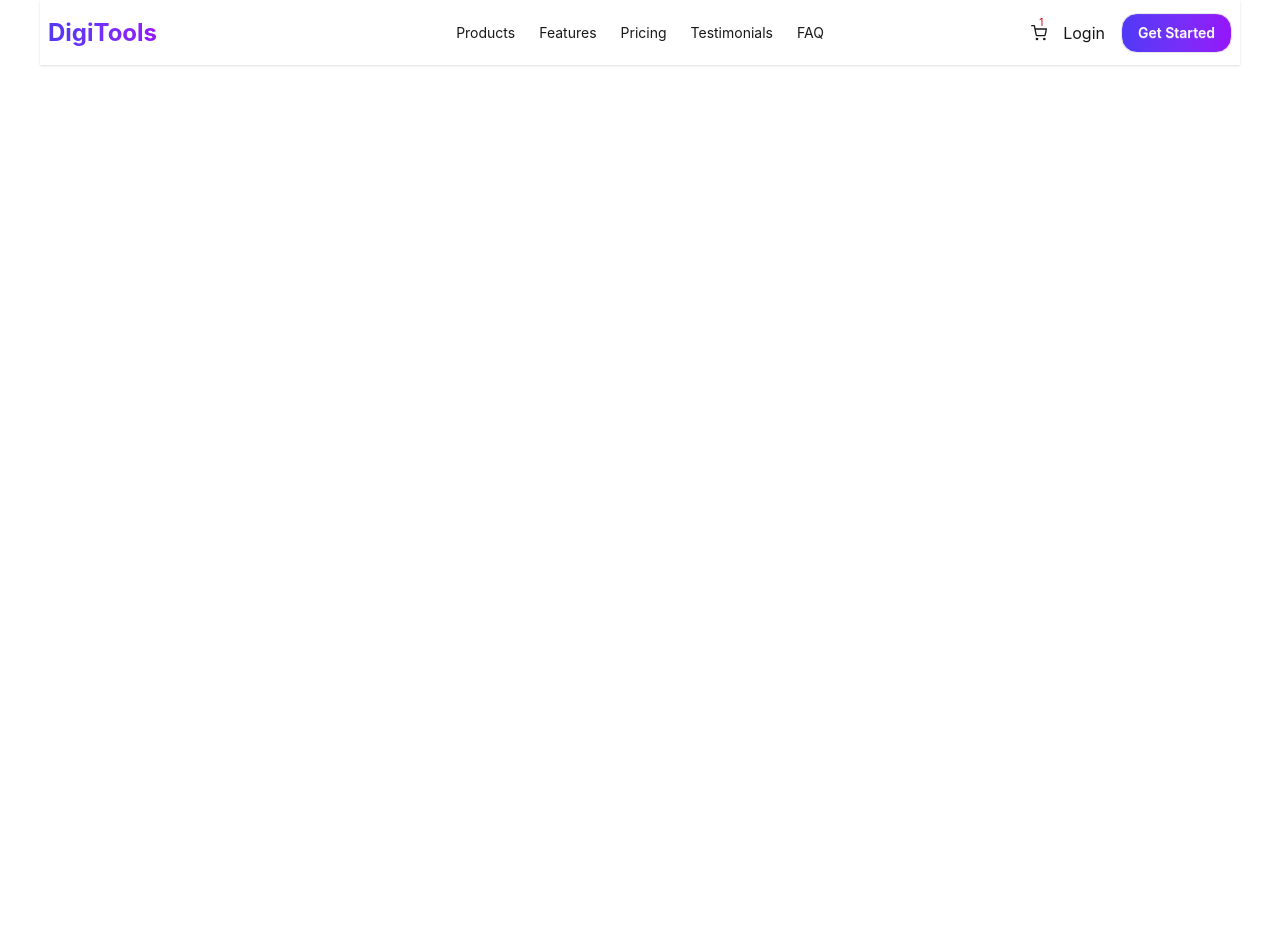
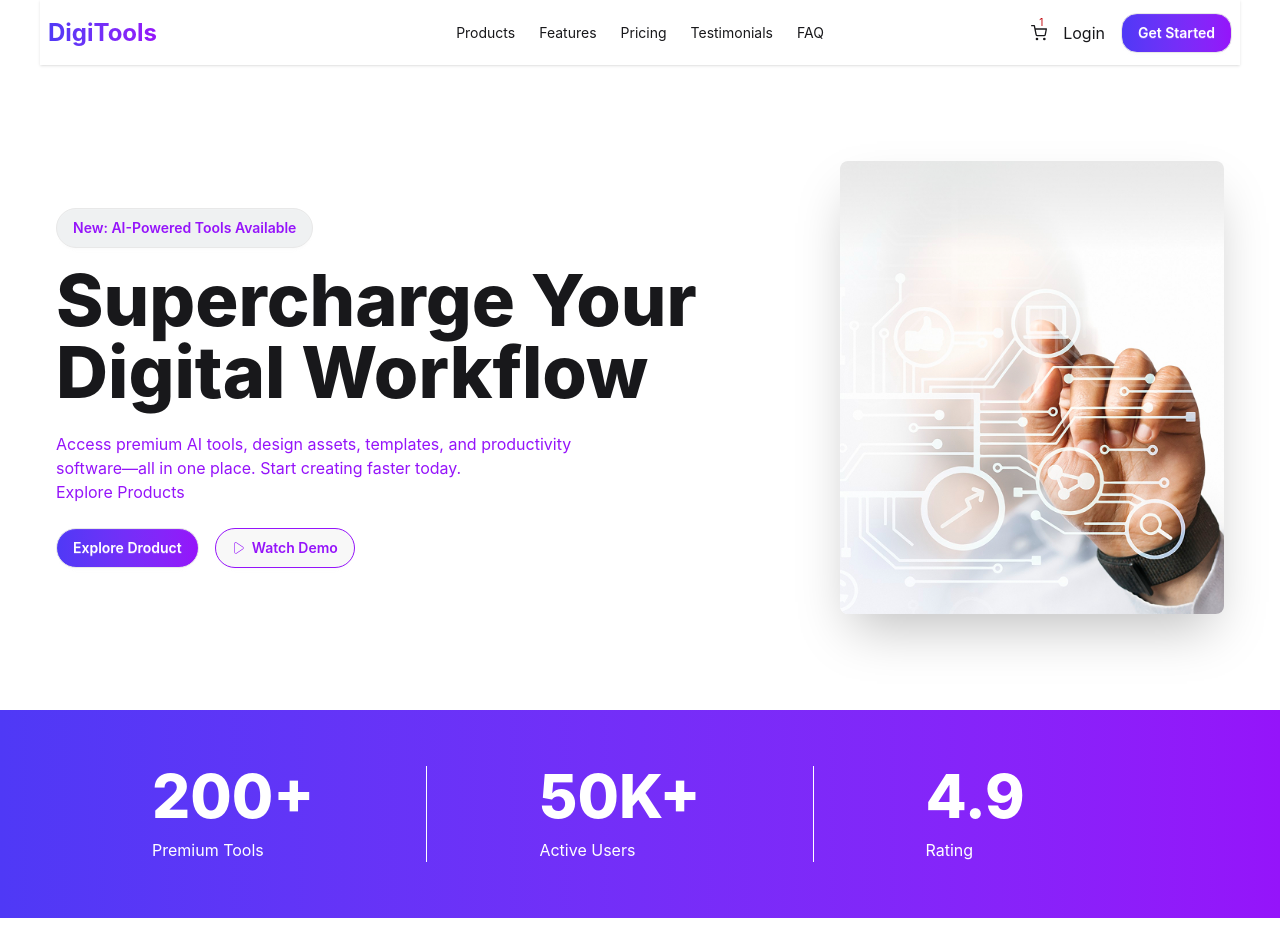
Before and after one commit to mozzammelrobi/DigiTools-Platform, a React (Vite) app: page / in a window 1280 px wide. Shown: the top 952 px of the page. Before the commit the page ends 800 px from the top, so only its background shows below. Built offline with nearby package versions, Linux system fonts and the light colour scheme.

Commit message:
banner and rating add

```diff
--- a/src/App.jsx
+++ b/src/App.jsx
@@ -1,13 +1,17 @@
 import { useState } from 'react'
 import './App.css'
 import Navbar from './components/Navbar/Navbar'
+import Banner from './components/Banner/Banner'
+import Rating from './components/Rating/Rating'
 
 function App() {
 
 
   return (
     <>
-      <Navbar></Navbar>
+      <Navbar />
+      <Banner />
+      <Rating />
     </>
   )
 }
--- /dev/null
+++ b/src/components/Banner/Banner.jsx
@@ -0,0 +1,30 @@
+import React from 'react';
+import bannerlogo from '../../assets/banner.png'
+import { CiPlay1 } from 'react-icons/ci';
+
+const Banner = () => {
+    return (
+        <div className="hero max-w-300 mx-auto my-20">
+            <div className="hero-content flex-col lg:flex-row-reverse">
+                <img
+                    alt="Tailwind CSS hero component"
+                    src={bannerlogo}
+                    className="max-w-sm rounded-lg shadow-2xl"
+                />
+                <div>
+                    <p className='bg-[#6273821A] rounded-full text-[#9514FA] btn mb-4'>New: AI-Powered Tools Available</p>
+                    <h1 className="text-7xl font-extrabold">Supercharge Your Digital Workflow</h1>
+                    <p className="py-6 text-[#9514FA]">
+                        Access premium AI tools, design assets, templates, and productivity <br />
+                        software—all in one place. Start creating faster today. <br />
+                        Explore Products
+                    </p>
+                    <button className="btn bg-linear-to-r from-[#4F39F6] to-[#9514FA] text-white rounded-full" >Explore Droduct</button>
+                    <button className='btn rounded-full ml-4 border border-[#9514FA]  text-[#9514FA]'> <CiPlay1 /> Watch Demo</button>
+                </div>
+            </div>
+        </div>
+    );
+};
+
+export default Banner;
--- /dev/null
+++ b/src/components/Rating/Rating.jsx
@@ -0,0 +1,32 @@
+import React from 'react';
+
+const Rating = () => {
+    return (
+        <div className='mb-28 bg-linear-to-r from-[#4F39F6] to-[#9514FA]'>
+            <div className='max-w-300 mx-auto flex'>
+                <div className='py-14'>
+                    <div className='px-28 '>
+                        <button className='text-6xl font-extrabold text-white'>200+</button>
+                        <p className='mt-3 text-white'>Premium Tools</p>
+                    </div>
+                </div>
+                <div className='py-14'>
+                    <div className='px-28 border-white border-l border-r'>
+                        <button className='text-6xl font-extrabold text-white'>50K+</button>
+                        <p className='mt-3 text-white'>Active Users</p>
+                    </div>
+                </div>
+                <div className='py-14 '>
+                    <div className='px-28 '>
+                        <button className='text-6xl font-extrabold text-white'>4.9</button>
+                        <p className='mt-3 text-white'>Rating</p>
+                    </div>
+                </div>
+
+            </div>
+
+        </div>
+    );
+};
+
+export default Rating;
```
